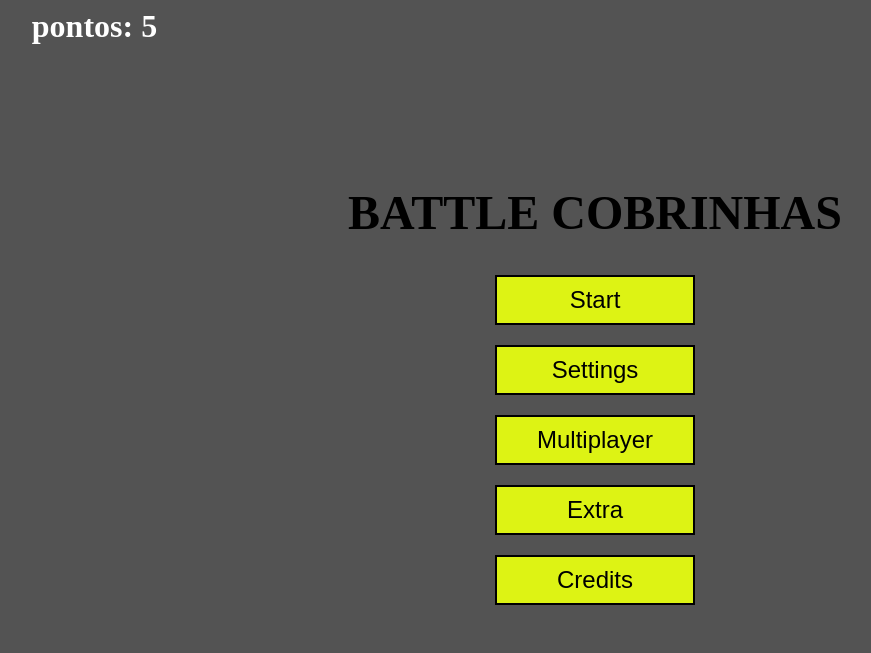
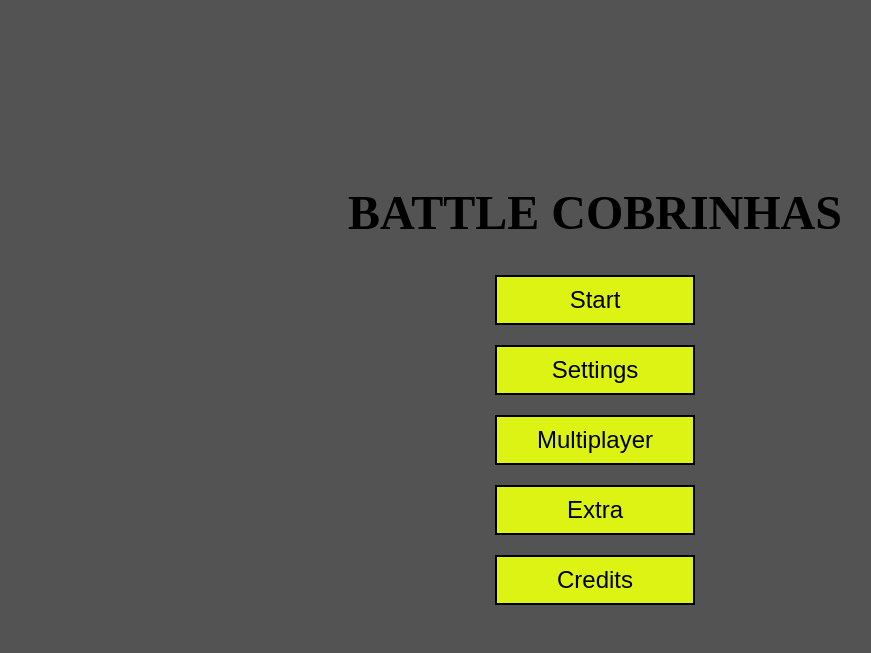
Before and after one commit to lunakaike/Battle-cobrinhas, a plain HTML site: page index.html in a window 1280 px wide. Shown: the whole page, without its empty margins (45-916 px from the left). Drawn offline with Linux system fonts and the light colour scheme.

Commit message:
versão 2.71

```diff
--- a/app.js
+++ b/app.js
@@ -74,6 +74,10 @@ window.onload = function(){
         menu.style.opacity = '0'
         menu.style.zIndex = '-3'
         console.log(start)
+
+        score.style.opacity = 1
+        score.style.zIndex = 1
+
         if (rtt == true) {
             setInterval(rainbow_mod, rtv*1000)
         }
--- a/css/css.css
+++ b/css/css.css
@@ -31,8 +31,8 @@ body,html{
 }
 
 #score{
-    opacity: 1;
-    z-index: 1;
+    opacity: 0;
+    z-index: -9;
     position: absolute;
     top: 1%;
     left: 6%;
```
